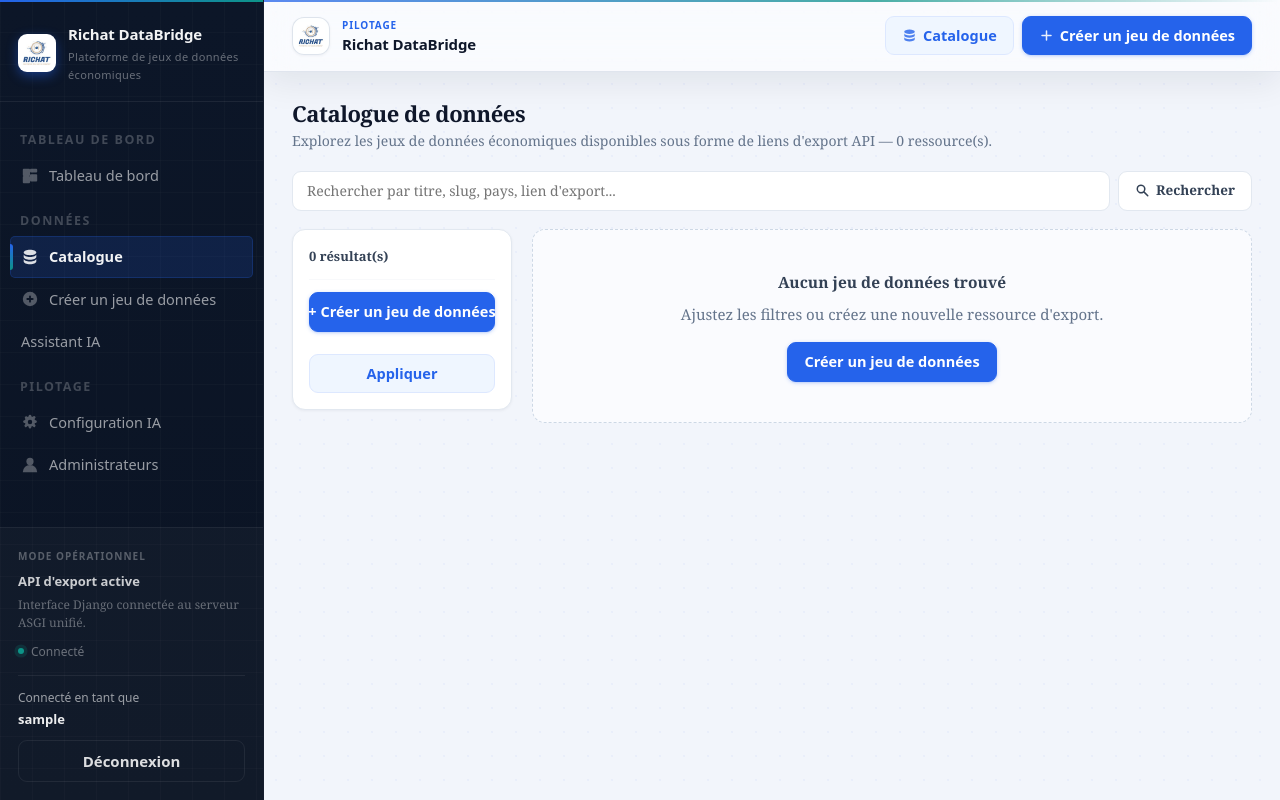
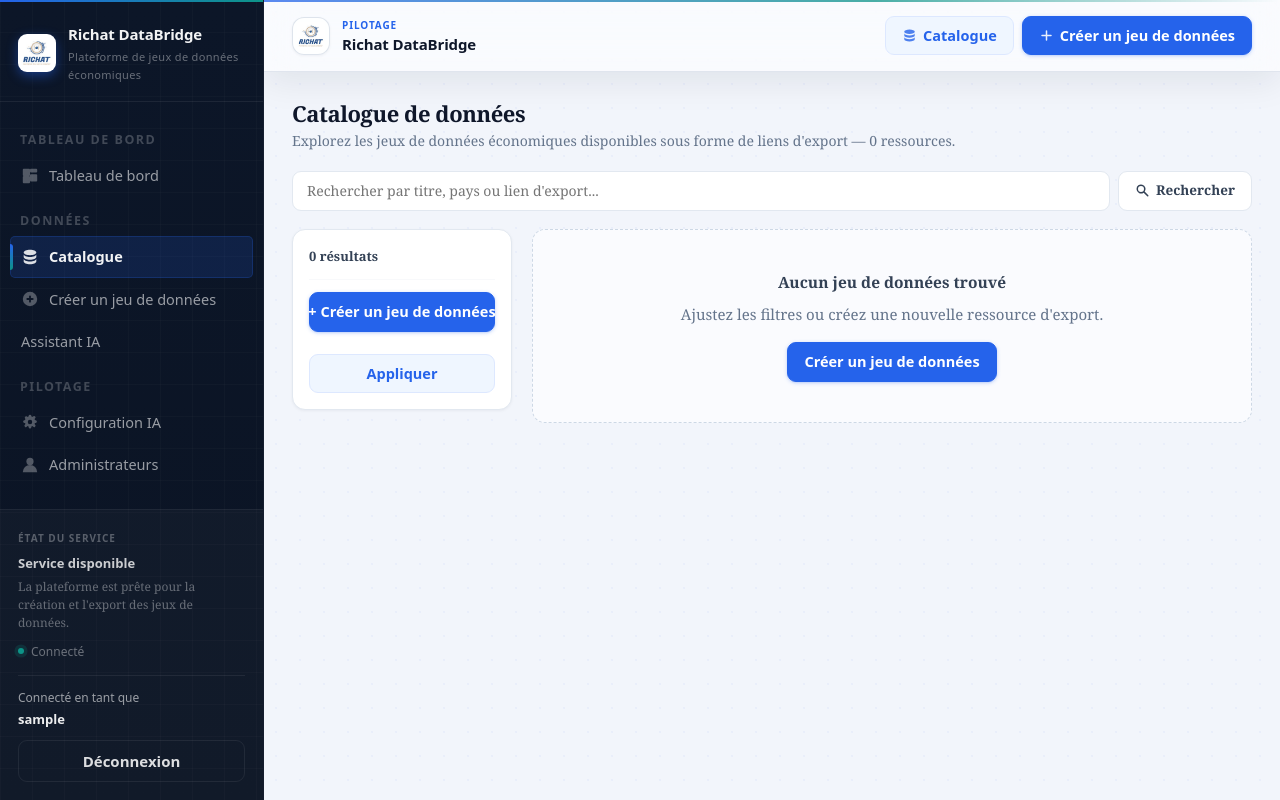
Before and after one commit to Mohamedyahye47/StageL3, a Django app: page /datasets/ in a window 1280 px wide. Run offline with Django 5.2, Linux system fonts and the light colour scheme; a user stored in the database is signed in; tables that the repository leaves empty hold one stand-in row (values such as "Sample post"); data that the repository does not hold is empty; parts of the project's set-up code (start-up, migrations or seed data) failed here and were passed over.

Commit message:
Polir le catalogue pour la soutenance

```diff
--- a/databridge_web/dashboard/services/api_client.py
+++ b/databridge_web/dashboard/services/api_client.py
@@ -208,7 +208,7 @@ def get_export_health() -> dict[str, Any]:
         "is_local_url": app_config.export_api_is_local(),
         "opendatasoft_link_mode": True,
         "source_limits": app_config.SOURCE_LIMITS,
-        "message": "API d'export active dans le serveur ASGI unifié.",
+        "message": "Service d'export disponible.",
     }
 
 
@@ -286,7 +286,7 @@ def update_ai_runtime_config(payload: dict[str, Any]) -> dict[str, Any]:
     app_config.SOURCE_LIMITS["WB"]["max_indicators_per_dataset"] = config.WB_MAX_INDICATORS_PER_DATASET
     ai_business_rules.AI_MAX_CANDIDATES = config.AI_MAX_CANDIDATES
     current = _current_ai_runtime_config()
-    current.message = "Configuration IA appliquée en mémoire. Elle sera perdue au redémarrage du serveur ASGI."
+    current.message = "Configuration IA appliquée en mémoire. Elle sera perdue au redémarrage du service."
     return current.model_dump(mode="json")
 
 
--- a/databridge_web/dashboard/templatetags/richat_ui.py
+++ b/databridge_web/dashboard/templatetags/richat_ui.py
@@ -30,6 +30,8 @@ def status_label(value: object) -> str:
         "error": "Erreur",
         "echoue": "Erreur",
         "failed": "Erreur",
+        "refused": "Refusé",
+        "refuse": "Refusé",
         "acceptable": "Acceptable",
         "weak": "Résultat faible",
         "export_links_ready": "Liens prêts",
--- a/databridge_web/dashboard/views.py
+++ b/databridge_web/dashboard/views.py
@@ -405,11 +405,11 @@ def _safe_backend_error(exc_or_text: Exception | str | None) -> str | None:
     if "127.0.0.1" in lowered or "localhost" in lowered:
         return (
             "Configuration invalide : une URL locale 127.0.0.1/localhost est encore utilisée. "
-            "En production, utilisez l'URL HTTPS du service ASGI unifié."
+            "En production, utilisez l'URL HTTPS publique du service d'export."
         )
 
     if "connection refused" in lowered or "failed to establish a new connection" in lowered:
-        return "Le service interne est indisponible pour le moment. Vérifiez le serveur ASGI unifié."
+        return "Le service interne est indisponible pour le moment."
 
     if "read timed out" in lowered or "timeout" in lowered:
         return "Le service met trop de temps à répondre. Réessayez après le réveil Render."
@@ -665,16 +665,17 @@ def ai_assistant(request):
 
 def dashboard(request):
     datasets, backend_error = _load_datasets()
-    summary = _build_summary(datasets)
-    top_indicators = _top_indicators_from_details(datasets[:8]) if datasets else []
-    chronology_chart_url = reverse("dashboard:export_chronology_chart") if datasets else None
+    display_datasets = _deduplicate_catalog_datasets(datasets)
+    summary = _build_summary(display_datasets)
+    top_indicators = _top_indicators_from_details(display_datasets[:8]) if display_datasets else []
+    chronology_chart_url = reverse("dashboard:export_chronology_chart") if display_datasets else None
 
     return render(
         request,
         "dashboard.html",
         {
             "active_page": "dashboard",
-            "datasets": datasets[:6],
+            "datasets": display_datasets[:6],
             "summary": summary,
             "top_indicators": top_indicators,
             "chronology_chart_url": chronology_chart_url,
@@ -715,7 +716,7 @@ def dataset_list(request):
                         object_type="export_dataset",
                         object_id=slug,
                     )
-                    messages.success(request, f"Jeu de données supprimé : {slug}")
+                    messages.success(request, "Jeu de données supprimé du catalogue local.")
                 except (BackendUnavailable, ApiError) as exc:
                     messages.error(request, str(exc))
 
@@ -726,20 +727,22 @@ def dataset_list(request):
     country = request.GET.get("country", "").strip()
     status = request.GET.get("status", "").strip()
 
+    display_datasets = _deduplicate_catalog_datasets(datasets)
+
     countries = sorted({
         item.get("country", {}).get("name", "")
-        for item in datasets
+        for item in display_datasets
         if item.get("country")
     })
 
     statuses = sorted({
         item.get("last_export_status") or "inconnu"
-        for item in datasets
+        for item in display_datasets
     })
 
     filtered = []
 
-    for item in datasets:
+    for item in display_datasets:
         haystack = " ".join(
             [
                 item.get("title", ""),
@@ -771,8 +774,10 @@ def dataset_list(request):
             "active_page": "datasets",
             "datasets": list(page_obj.object_list),
             "page_obj": page_obj,
-            "total_count": len(datasets),
+            "total_count": len(display_datasets),
             "filtered_count": len(filtered),
+            "total_count_label": _count_label(len(display_datasets), "ressource", "ressources"),
+            "filtered_count_label": _count_label(len(filtered), "résultat", "résultats"),
             "countries": countries,
             "statuses": statuses,
             "filters": {
@@ -949,7 +954,7 @@ def dataset_create(request):
                         request.session["last_export_links"] = result
                         messages.success(
                             request,
-                            f"Liens d'export generes pour : {result['slug']}",
+                            "Liens d'export générés.",
                         )
 
                         if "ai_recommendation" in request.session:
@@ -1473,7 +1478,7 @@ def ajax_dataset_generate_links(request):
             "message": (
                 "Liens déjà générés pour cette sélection."
                 if links_already_generated
-                else f"Liens d'export générés pour : {export_links.get('slug', '')}"
+                else "Liens d'export générés."
             ),
             "slug": export_links.get("slug"),
             "indicator_count": export_links.get("indicator_count"),
@@ -1547,6 +1552,28 @@ def _load_datasets() -> tuple[list[dict[str, Any]], str | None]:
         return api_client.get_export_datasets(), None
     except (BackendUnavailable, ApiError) as exc:
         return [], _safe_backend_error(exc)
+
+
+def _catalog_dataset_key(item: dict[str, Any]) -> tuple[str, str]:
+    title = _normalize_label(item.get("title") or item.get("slug") or "")
+    country = _normalize_label(item.get("country", {}).get("name") or "")
+    return title, country
+
+
+def _deduplicate_catalog_datasets(datasets: list[dict[str, Any]]) -> list[dict[str, Any]]:
+    seen: set[tuple[str, str]] = set()
+    unique: list[dict[str, Any]] = []
+    for item in datasets:
+        key = _catalog_dataset_key(item)
+        if key in seen:
+            continue
+        seen.add(key)
+        unique.append(item)
+    return unique
+
+
+def _count_label(count: int, singular: str, plural: str) -> str:
+    return f"{count} {singular if count == 1 else plural}"
 
 
 def _load_builder_catalog(
--- a/databridge_web/static/css/app.css
+++ b/databridge_web/static/css/app.css
@@ -2173,6 +2173,19 @@ textarea.form-control {
 
 .filter-clear-link:hover { text-decoration: underline; }
 
+.btn-delete-subtle {
+  background: transparent;
+  border: 1px solid #f1c7c7;
+  color: #9f1d2f;
+  font-weight: 700;
+}
+
+.btn-delete-subtle:hover {
+  background: #fff1f2;
+  border-color: #e8a3a3;
+  color: #7f1725;
+}
+
 /* ── ODS Card Grid ───────────────────────────────────────── */
 .catalogue-card-grid {
   display: grid;
--- a/databridge_web/templates/dashboard.html
+++ b/databridge_web/templates/dashboard.html
@@ -120,7 +120,6 @@
               <h4>{{ dataset.title }}</h4>
               <p>{{ dataset.description|default:""|truncatechars:140 }}</p>
               <div class="chip-row">
-                <span>{{ dataset.slug }}</span>
                 <span>{{ dataset.country.name }}</span>
                 <span>v{{ dataset.latest_version }}</span>
               </div>
--- a/databridge_web/templates/dataset_create.html
+++ b/databridge_web/templates/dataset_create.html
@@ -131,7 +131,7 @@
             <option value="">Sélectionner un jeu de données</option>
             {% for dataset in datasets %}
               <option value="{{ dataset.slug }}" {% if form_values.existing_slug == dataset.slug %}selected{% endif %}>
-                {{ dataset.title }} — {{ dataset.slug }}
+                {{ dataset.title }} — version courante v{{ dataset.latest_version }}
               </option>
             {% endfor %}
           </select>
--- a/databridge_web/templates/dataset_list.html
+++ b/databridge_web/templates/dataset_list.html
@@ -9,16 +9,13 @@
     <div class="alert alert-warning app-alert">{{ backend_error }}</div>
   {% endif %}
 
-  {# ── Page Header ─────────────────────────────────────── #}
   <div class="catalogue-header">
     <div>
       <h2>Catalogue de données</h2>
-      <p>Explorez les jeux de données économiques disponibles sous forme de liens d'export API — {{ total_count }} ressource(s).</p>
+      <p>Explorez les jeux de données économiques disponibles sous forme de liens d'export — {{ total_count_label }}.</p>
     </div>
-
   </div>
 
-  {# ── Search Bar ──────────────────────────────────────── #}
   <form method="get" class="catalogue-search-form" id="catalogue-search-form">
     <div class="catalogue-search-wrap">
       <input
@@ -26,7 +23,7 @@
         type="search"
         name="q"
         value="{{ filters.q }}"
-        placeholder="Rechercher par titre, slug, pays, lien d'export..."
+        placeholder="Rechercher par titre, pays ou lien d'export..."
         autocomplete="off"
       >
 
@@ -47,17 +44,14 @@
     </div>
   </form>
 
-  {# ── Catalogue layout: filter sidebar + card grid ────── #}
   <div class="catalogue-layout">
-
-    {# ── Filter Sidebar ──────────────────────────────── #}
     <aside class="catalogue-filter">
       <form method="get" id="filter-form">
         {% if filters.q %}
           <input type="hidden" name="q" value="{{ filters.q }}">
         {% endif %}
 
-        <div class="filter-result-count">{{ filtered_count }} résultat(s)</div>
+        <div class="filter-result-count">{{ filtered_count_label }}</div>
         <hr class="filter-divider">
 
         <a
@@ -68,7 +62,6 @@
           + Créer un jeu de données
         </a>
 
-        {# Country filter #}
         {% if countries %}
           <div class="filter-section">
             <span class="filter-section-label">Pays</span>
@@ -100,7 +93,6 @@
           <hr class="filter-divider">
         {% endif %}
 
-        {# Filtre etat #}
         {% if statuses %}
           <div class="filter-section">
             <span class="filter-section-label">État</span>
@@ -125,12 +117,7 @@
                   {% if filters.status == item %}checked{% endif %}
                   onchange="document.getElementById('filter-form').submit()"
                 >
-                <span>
-                  {% if item == "success" %}Succès
-                  {% elif item == "draft" %}Brouillon
-                  {% elif item == "archived" %}Archivé
-                  {% else %}{{ item }}{% endif %}
-                </span>
+                <span>{{ item|status_label }}</span>
               </label>
             {% endfor %}
           </div>
@@ -139,7 +126,7 @@
 
         {% if filters.q or filters.country or filters.status %}
           <a href="{% url 'dashboard:dataset_list' %}" class="filter-clear-link">
-            ✕ Réinitialiser les filtres
+            Réinitialiser les filtres
           </a>
         {% endif %}
 
@@ -149,9 +136,7 @@
       </form>
     </aside>
 
-    {# ── Card Grid ───────────────────────────────────── #}
     <div class="catalogue-content">
-
       {% if datasets %}
         <div class="catalogue-card-grid">
           {% for dataset in datasets %}
@@ -181,7 +166,6 @@
                   {% if dataset.country.name %}
                     <span class="ods-chip">{{ dataset.country.name }}</span>
                   {% endif %}
-                  <span class="ods-chip">{{ dataset.slug }}</span>
                 </div>
 
                 <div class="ods-card-meta">
@@ -193,6 +177,7 @@
                 <a class="btn btn-soft btn-sm" href="{% url 'dashboard:dataset_detail' dataset.slug %}">
                   Voir détail
                 </a>
+
                 {% if dataset.csv_url %}
                   <button
                     class="copy-icon-btn"
@@ -213,11 +198,11 @@
                 <form
                   method="post"
                   style="display:inline;"
-                  onsubmit="return confirm(&quot;Supprimer cette configuration d'export du miroir local ? Cette action est irreversible.&quot;);"
+                  onsubmit="return confirm(&quot;Supprimer cette configuration d'export du catalogue local ? Cette action est irréversible.&quot;);"
                 >
                   {% csrf_token %}
                   <input type="hidden" name="slug" value="{{ dataset.slug }}">
-                  <button class="btn btn-danger btn-sm" type="submit" name="action" value="delete">
+                  <button class="btn btn-delete-subtle btn-sm" type="submit" name="action" value="delete">
                     Supprimer
                   </button>
                 </form>
@@ -259,11 +244,9 @@
             <a class="btn btn-primary" href="{% url 'dashboard:dataset_create' %}">
               Créer un jeu de données
             </a>
-
           </div>
         </div>
       {% endif %}
-
     </div>
   </div>
 {% endblock %}
--- a/databridge_web/templates/partials/sidebar.html
+++ b/databridge_web/templates/partials/sidebar.html
@@ -70,9 +70,9 @@
   </nav>
 
   <div class="sidebar-panel">
-    <span class="eyebrow">Mode opérationnel</span>
-    <strong>API d'export active</strong>
-    <p>Interface Django connectée au serveur ASGI unifié.</p>
+    <span class="eyebrow">État du service</span>
+    <strong>{% if backend_error %}Service indisponible{% else %}Service disponible{% endif %}</strong>
+    <p>{% if backend_error %}La plateforme rencontre une difficulté de connexion.{% else %}La plateforme est prête pour la création et l'export des jeux de données.{% endif %}</p>
     <div class="sidebar-status {% if backend_error %}disconnected{% endif %}">
       <span class="sidebar-status-dot"></span>
       <span>{% if backend_error %}Déconnecté{% else %}Connecté{% endif %}</span>
```
